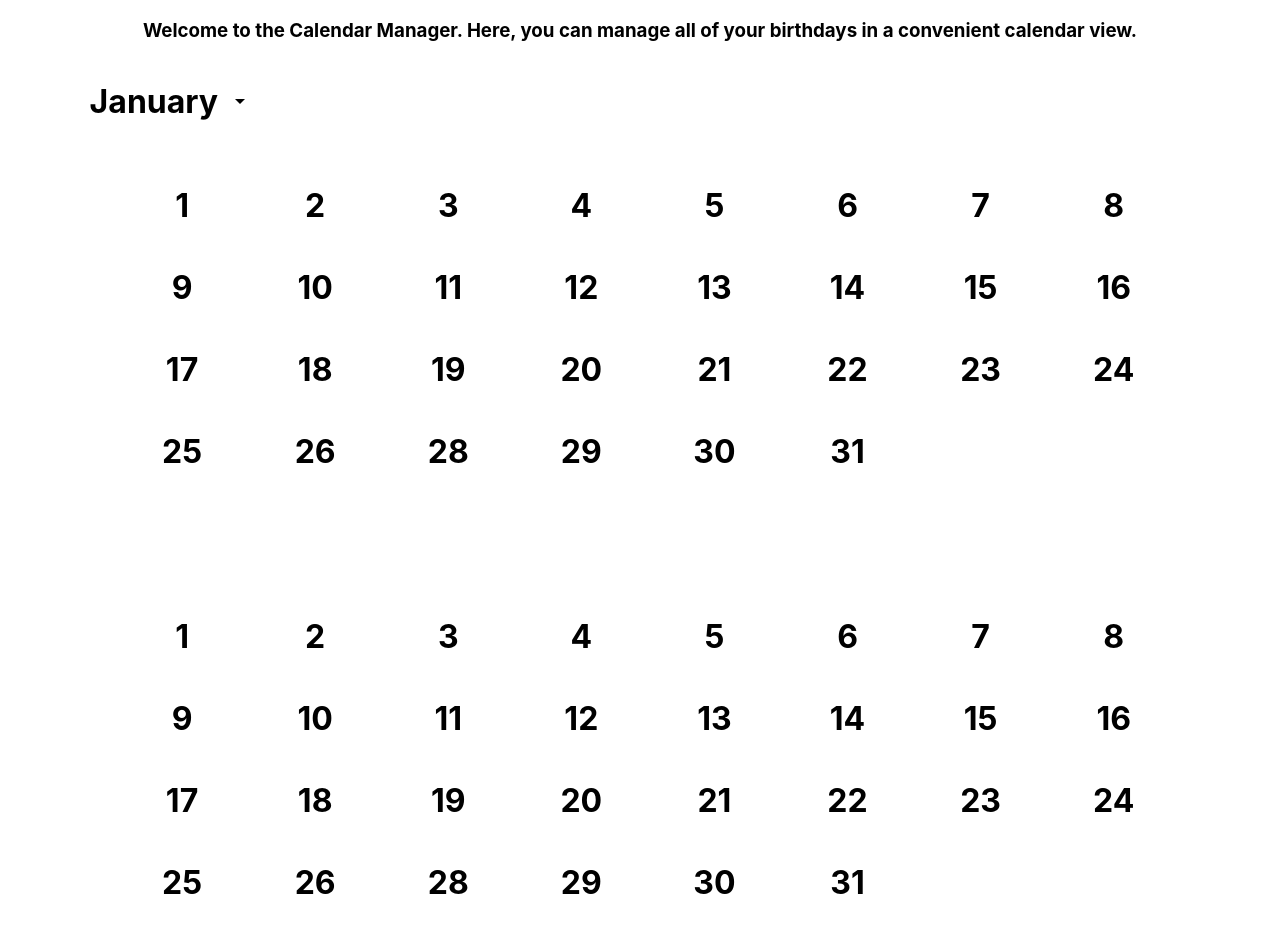
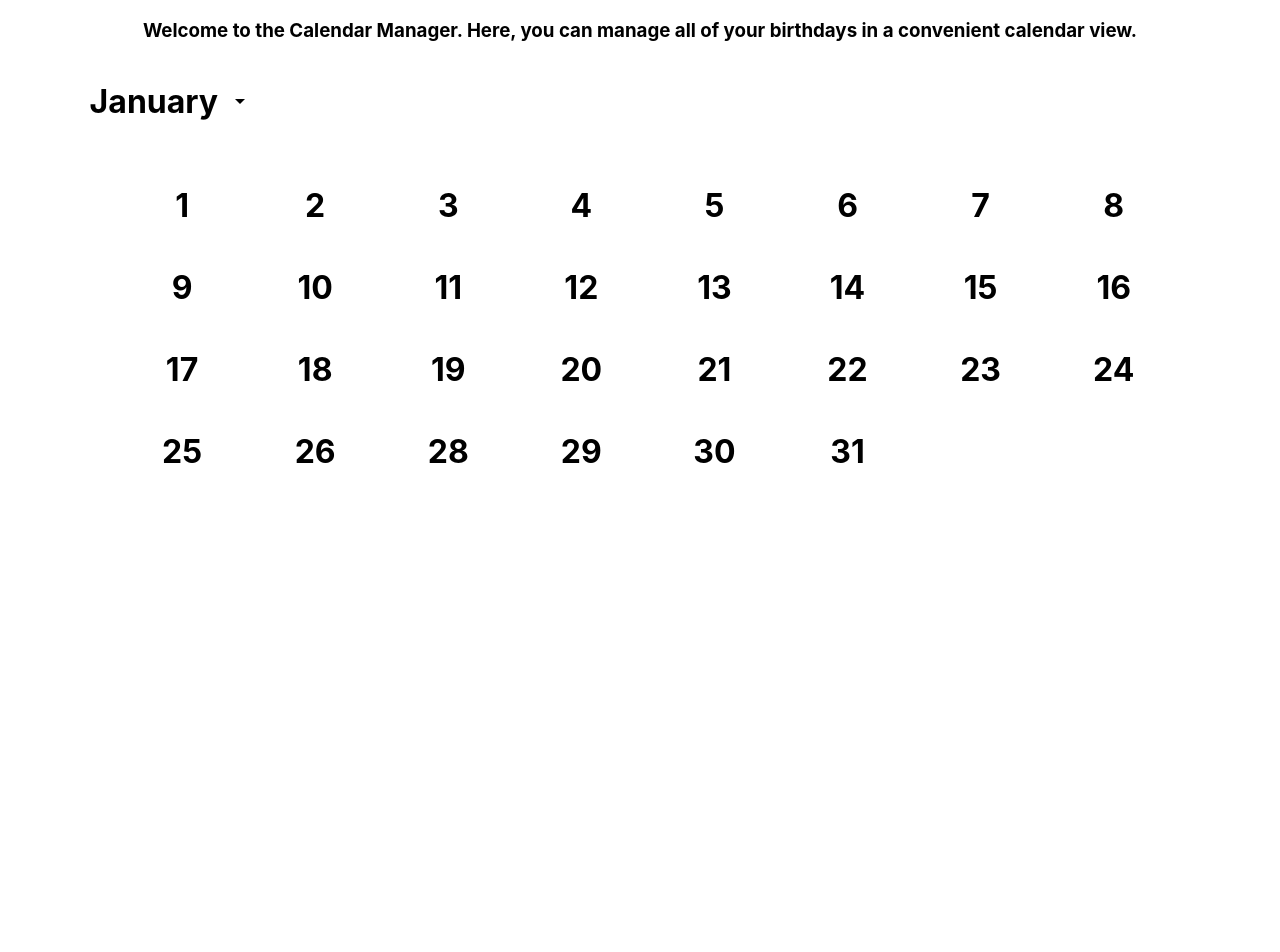
Before and after one commit to apizzulli/birthday-manager, a React (Create React App) app: page /calendar-view in a window 1280 px wide. Shown: the top 952 px of the page. After the commit the page ends 800 px from the top, so only its background shows below. Built offline with nearby package versions, Linux system fonts and the light colour scheme.

Commit message:
state working for different months :D

```diff
--- a/src/Components/Calendar.js
+++ b/src/Components/Calendar.js
@@ -14,35 +14,35 @@ export default function Calendar(props) {
                 <br></br><br></br>
                 <div class="row1">
                     <CalendarTile month={props.month} date={1} ></CalendarTile>
-                    <CalendarTile date={2} ></CalendarTile>
-                    <CalendarTile date={3} ></CalendarTile>
-                    <CalendarTile date={4} ></CalendarTile>
-                    <CalendarTile date={5} ></CalendarTile>
-                    <CalendarTile date={6} ></CalendarTile>
-                    <CalendarTile date={7} ></CalendarTile>
-                    <CalendarTile date={8} ></CalendarTile>
-                    <CalendarTile date={9} ></CalendarTile>
-                    <CalendarTile date={10} ></CalendarTile>
-                    <CalendarTile date={11} ></CalendarTile>
-                    <CalendarTile date={12} ></CalendarTile>
-                    <CalendarTile date={13} ></CalendarTile>
-                    <CalendarTile date={14} ></CalendarTile>
-                    <CalendarTile date={15} ></CalendarTile>
-                    <CalendarTile date={16} ></CalendarTile>
-                    <CalendarTile date={17} ></CalendarTile>
-                    <CalendarTile date={18} ></CalendarTile>
-                    <CalendarTile date={19} ></CalendarTile>
-                    <CalendarTile date={20} ></CalendarTile>
-                    <CalendarTile date={21} ></CalendarTile>
-                    <CalendarTile date={22} ></CalendarTile>
-                    <CalendarTile date={23} ></CalendarTile>
-                    <CalendarTile date={24} ></CalendarTile>
-                    <CalendarTile date={25} ></CalendarTile>
-                    <CalendarTile date={26} ></CalendarTile>
-                    <CalendarTile date={28} ></CalendarTile>
-                    <CalendarTile date={29} ></CalendarTile>
-                    <CalendarTile date={30} ></CalendarTile>
-                    <CalendarTile date={31}  ></CalendarTile>
+                    <CalendarTile month={props.month} date={2} ></CalendarTile>
+                    <CalendarTile month={props.month} date={3} ></CalendarTile>
+                    <CalendarTile month={props.month} date={4} ></CalendarTile>
+                    <CalendarTile month={props.month} date={5} ></CalendarTile>
+                    <CalendarTile month={props.month} date={6} ></CalendarTile>
+                    <CalendarTile month={props.month} date={7} ></CalendarTile>
+                    <CalendarTile month={props.month} date={8} ></CalendarTile>
+                    <CalendarTile month={props.month} date={9} ></CalendarTile>
+                    <CalendarTile month={props.month} date={10} ></CalendarTile>
+                    <CalendarTile month={props.month} date={11} ></CalendarTile>
+                    <CalendarTile month={props.month} date={12} ></CalendarTile>
+                    <CalendarTile month={props.month} date={13} ></CalendarTile>
+                    <CalendarTile month={props.month} date={14} ></CalendarTile>
+                    <CalendarTile month={props.month} date={15} ></CalendarTile>
+                    <CalendarTile month={props.month} date={16} ></CalendarTile>
+                    <CalendarTile month={props.month} date={17} ></CalendarTile>
+                    <CalendarTile month={props.month} date={18} ></CalendarTile>
+                    <CalendarTile month={props.month} date={19} ></CalendarTile>
+                    <CalendarTile month={props.month} date={20} ></CalendarTile>
+                    <CalendarTile month={props.month} date={21} ></CalendarTile>
+                    <CalendarTile month={props.month} date={22} ></CalendarTile>
+                    <CalendarTile month={props.month} date={23} ></CalendarTile>
+                    <CalendarTile month={props.month} date={24} ></CalendarTile>
+                    <CalendarTile month={props.month} date={25} ></CalendarTile>
+                    <CalendarTile month={props.month} date={26} ></CalendarTile>
+                    <CalendarTile month={props.month} date={28} ></CalendarTile>
+                    <CalendarTile month={props.month} date={29} ></CalendarTile>
+                    <CalendarTile month={props.month} date={30} ></CalendarTile>
+                    <CalendarTile month={props.month} date={31}  ></CalendarTile>
                 </div>
             </div>
         </div>
--- a/src/Components/CalendarView.js
+++ b/src/Components/CalendarView.js
@@ -72,18 +72,18 @@ export default function CalendarView () {
                         <ArrowDropUpIcon style={{display:anchorEl ? 'block': 'none'}}onClick={()=>setAnchorEl(null)}></ArrowDropUpIcon>
                     </div>
                 </div>
-            <div  style={{visible: selectedMonth===MONTHS.JANUARY ? 'visible': 'hidden'}}><Calendar month={MONTHS.JANUARY}></Calendar></div>
-            <Calendar style={{visible: selectedMonth===MONTHS.FEBRUARY ? 'visible': 'hidden'}} month={MONTHS.FEBRUARY}></Calendar>
-            <Calendar style={{visible: selectedMonth===MONTHS.MARCH ? 'visible': 'hidden'}} month={MONTHS.MARCH}></Calendar>
-            <Calendar style={{visible: selectedMonth===MONTHS.APRIL ? 'visible': 'hidden'}} month={MONTHS.APRIL}></Calendar>
-            <Calendar style={{visible: selectedMonth===MONTHS.MAY ? 'visible': 'hidden'}}  month={MONTHS.MAY}></Calendar>
-            <Calendar style={{visible: selectedMonth===MONTHS.JUNE ? 'visible': 'hidden'}} month={MONTHS.JUNE}></Calendar>
-            <Calendar style={{visible: selectedMonth===MONTHS.JULY ? 'visible': 'hidden'}} month={MONTHS.JULY}></Calendar>
-            <Calendar style={{visible: selectedMonth===MONTHS.AUGUST ? 'visible': 'hidden'}}  month={MONTHS.AUGUST}></Calendar>
-            <Calendar style={{visible: selectedMonth===MONTHS.SEPTEMBER ? 'visible': 'hidden'}} month={MONTHS.SEPTEMBER}></Calendar>
-            <Calendar style={{visible: selectedMonth===MONTHS.OCTOBER ? 'visible': 'hidden'}}  month={MONTHS.OCTOBER}></Calendar>
-            <Calendar style={{visible: selectedMonth===MONTHS.NOVEMBER ? 'visible': 'hidden'}} month={MONTHS.NOVEMBER}></Calendar>
-            <Calendar style={{visible: selectedMonth===MONTHS.DECEMBER ? 'visible': 'hidden'}} month={MONTHS.DECEMBER}></Calendar>
+            <div style={{display: selectedMonth===MONTHS.JANUARY ? 'block': 'none'}}><Calendar month={MONTHS.JANUARY}></Calendar></div>
+            <div style={{display: selectedMonth===MONTHS.FEBRUARY ? 'block': 'none'}}><Calendar month={MONTHS.FEBRUARY}></Calendar></div>
+            <div style={{display: selectedMonth===MONTHS.MARCH ? 'block': 'none'}}><Calendar month={MONTHS.MARCH}></Calendar></div>
+            <div style={{display: selectedMonth===MONTHS.APRIL ? 'block': 'none'}}><Calendar month={MONTHS.APRIL}></Calendar></div>
+            <div style={{display: selectedMonth===MONTHS.MAY ? 'block': 'none'}} ><Calendar month={MONTHS.MAY}></Calendar></div>
+            <div style={{display: selectedMonth===MONTHS.JUNE ? 'block': 'none'}} ><Calendar month={MONTHS.JUNE}></Calendar></div>
+            <div style={{display: selectedMonth===MONTHS.JULY ? 'block': 'none'}} ><Calendar month={MONTHS.JULY}></Calendar></div>
+            <div style={{display: selectedMonth===MONTHS.AUGUST ? 'block': 'none'}}><Calendar month={MONTHS.AUGUST}></Calendar></div>
+            <div style={{display: selectedMonth===MONTHS.SEPTEMBER ? 'block': 'none'}}><Calendar month={MONTHS.SEPTEMBER}></Calendar></div>
+            <div style={{display: selectedMonth===MONTHS.OCTOBER ? 'block': 'none'}}> <Calendar month={MONTHS.OCTOBER}></Calendar></div>
+            <div style={{display: selectedMonth===MONTHS.NOVEMBER ? 'block': 'none'}}> <Calendar month={MONTHS.NOVEMBER}></Calendar></div>
+            <div style={{display: selectedMonth===MONTHS.DECEMBER ? 'block': 'none'}}><Calendar month={MONTHS.DECEMBER}></Calendar></div>
         </div>
     );
 }
```
